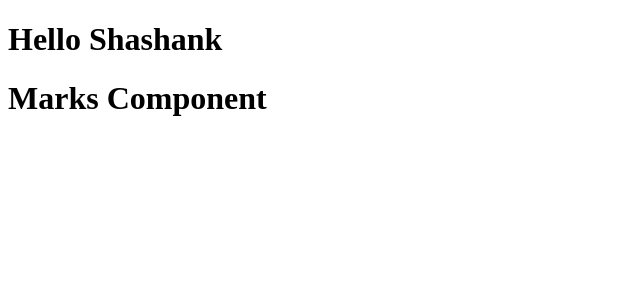
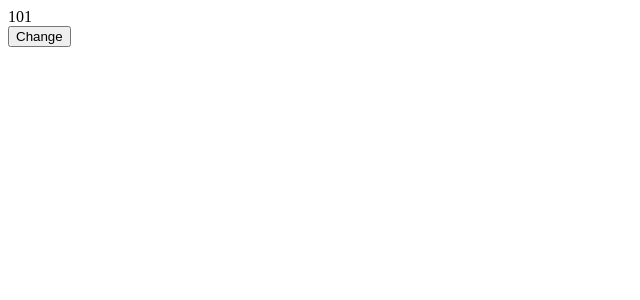
Before and after one commit to shashank725/react_js, a React (Create React App) app: page / in a window 1280 px wide. Shown: the top 300 px of the page, without its empty margins (0-640 px from the left). Built offline with nearby package versions, Linux system fonts and the light colour scheme.

Commit message:
Updating

```diff
--- a/src/App.js
+++ b/src/App.js
@@ -52,31 +52,56 @@ import "./App.css"
 
 
 
-// Mounting    (Can only use these phases in class component)
-import Student from "./Student";
-export default class App extends Component {    //No need to write "export default App;" cause it is already mention here
-    constructor(props) {
-        super(props);
-        console.log("Constructor called")
-        console.log(props)
-        this.state = {
-            roll: "100"
+// // Mounting    (Can only use these phases in class component)
+// import Student from "./Student";
+// export default class App extends Component {    //No need to write "export default App;" cause it is already mention here
+//     constructor(props) {
+//         super(props);
+//         console.log("Constructor called")
+//         console.log(props)
+//         this.state = {
+//             roll: "100"
+//         };
+//     }
+//     static getDerivedStateFromProps(props, state) {     //Rarely used cases where the state depends on changes in prop over time. This method doesn't have access to the component instance.
+//         console.log("getDerivedStateFromProps called");
+//         console.log(props, state);
+//         return null;
+//     }
+//     componentDidMount() {
+//         // Get data from server and set the data to state (Line 22 in Marks.js for more explanation)
+//         console.log("componentDidMount - Mounted")
+//     }
+//     render() {
+//         console.log("App render called");
+//         return (
+//         <div>
+//             <Student name="Shashank"/>
+//         </div>
+//         )
+//     }
+// }
+
+
+
+// Updating
+import Marks from "./Marks";
+export default class App extends Component {
+    constructor() {
+        super();
+        this.state = {                        //With constructor
+            roll: 101
         };
     }
-    static getDerivedStateFromProps(props, state) {     //Rarely used cases where the state depends on changes in prop over time. This method doesn't have access to the component instance.
-        console.log("getDerivedStateFromProps called");
-        console.log(props, state);
-        return null;
-    }
-    componentDidMount() {
-        // Get data from server and set the data to state
-        console.log("componentDidMount - Mounted")
-    }
+    clickHandle = () => {
+        console.log("Button Clicked");
+        this.setState({roll: this.state.roll + 1})
+    };
     render() {
-        console.log("App render called");
         return (
         <div>
-            <Student name="Shashank"/>
+            <Marks roll={this.state.roll} />
+            <button onClick={this.clickHandle}>Change</button>
         </div>
         )
     }
--- a/src/Marks.js
+++ b/src/Marks.js
@@ -1,14 +1,54 @@
 import React, { Component } from 'react'
 
 
-// Mounting (connected to Student.js)
+// // Mounting (connected to Student.js)
+// export default class Marks extends Component {
+//   render() {
+//     console.log("Marks Component called [Child of Student]")
+//     return (
+//       <div>
+//           <h1>Marks Component</h1>
+//       </div>
+//     )
+//   }
+// }
+
+
+// Updating (connected to App.js)
 export default class Marks extends Component {
+  state = {                                                //Without constructor
+    mroll: this.props.roll
+  };
+  static getDerivedStateFromProps(props, state){           //For changing the value of state
+    console.log("getDerivedStateFromProps Clicked")
+    console.log(props, state);
+    if (props.roll !== state.roll) {
+      return {mroll: props.roll};
+    }
+    return null;
+  }
+  shouldComponentUpdate(nextProps, nextState) {
+    if (this.state.mroll < 107) {
+      console.log("shouldComponentUpdate called")
+      console.log(nextProps, nextState);
+      return true;  //render component will be rendered
+    }
+    console.log(nextProps, nextState);
+    return false;  //render component will not be rendered
+  }
+  getSnapshotBeforeUpdate(prevProps, prevState) {
+    console.log("getSnapshotBeforeUpdate called. It runs before update");
+    console.log(prevProps, prevState);
+    return 25      //Just returning any value
+  }
+  componentDidUpdate(prevProps, prevState, snapshot) {             //It will not be invoked if shouldComponentUpdate() returns false
+    console.log("componentDidUpdate called. It runs after update");
+    console.log(prevProps, prevState, snapshot);
+  }
   render() {
-    console.log("Marks Component called [Child of Student]")
+    console.log("Marks Rendered")
     return (
-      <div>
-          <h1>Marks Component</h1>
-      </div>
+      <div>{this.state.mroll}</div>
     )
   }
 }
--- a/src/Student.js
+++ b/src/Student.js
@@ -169,16 +169,16 @@ import PropType from "prop-types";      // For Typechecking
 
 
 
-// Mounting (connected to App.js)
-import Marks from "./Marks";
-export default class Student extends Component {
-  render() {
-    console.log("Student called [Child of App]")
-    return (
-      <div>
-          <h1>Hello {this.props.name}</h1>
-          <Marks/>
-      </div>
-    );
-  }
-}
+// // Mounting (connected to App.js)
+// import Marks from "./Marks";
+// export default class Student extends Component {
+//   render() {
+//     console.log("Student called [Child of App]")
+//     return (
+//       <div>
+//           <h1>Hello {this.props.name}</h1>
+//           <Marks/>
+//       </div>
+//     );
+//   }
+// }
--- a/src/index.js
+++ b/src/index.js
@@ -17,4 +17,4 @@ import el from "./App";
 // ReactDOM.render(<Student roll="102"/>, document.getElementById("root"));      // For State, Event Handling, Update State using setState Method, Passing Arguments to Event Handlers
 
 
-ReactDOM.render(<App name="I m App Prop"/>, document.getElementById("root"));   //For Mounting in App.js
+ReactDOM.render(<App name="I m App Prop"/>, document.getElementById("root"));   //For Mounting, Updating in App.js
```
